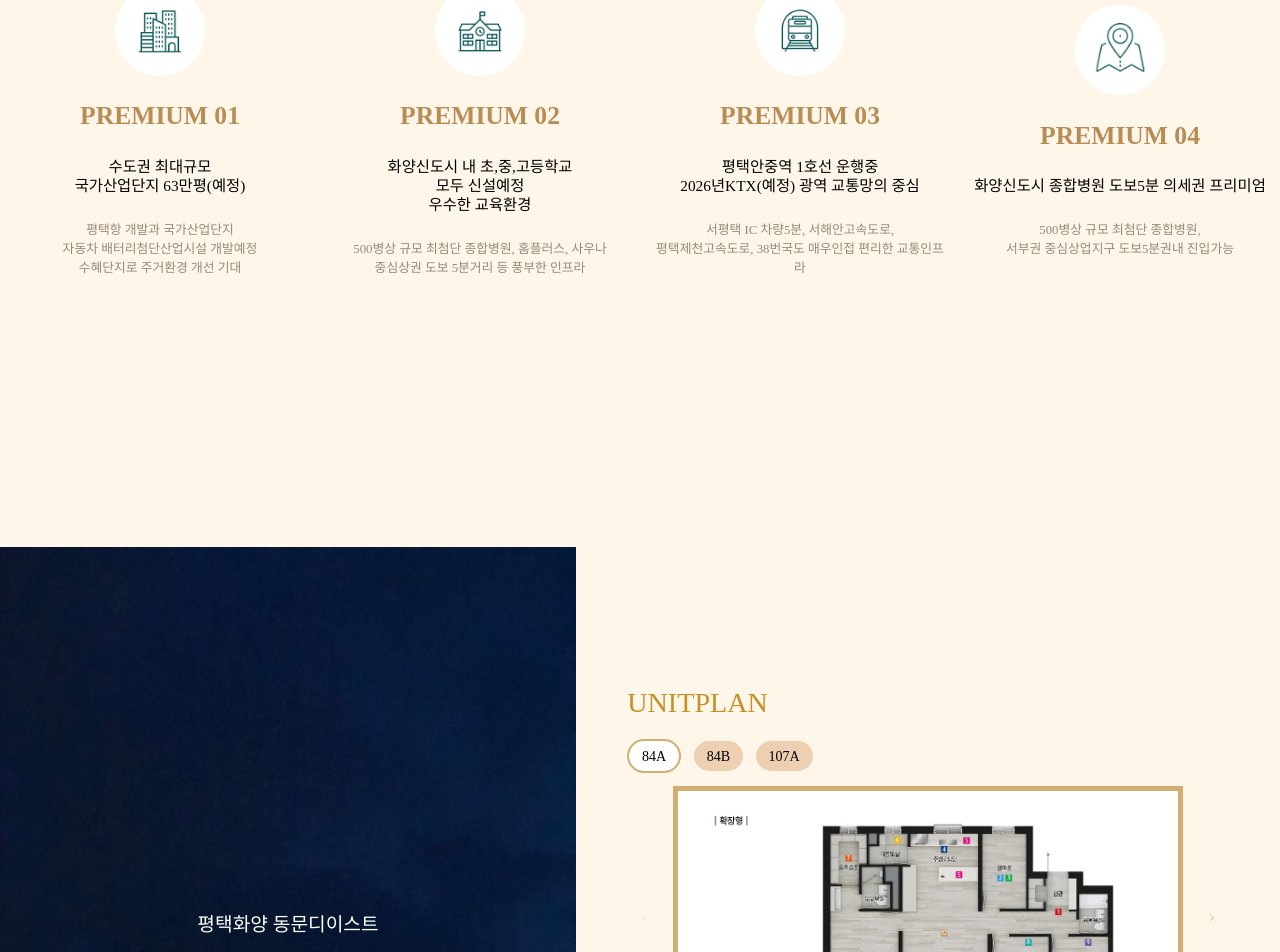
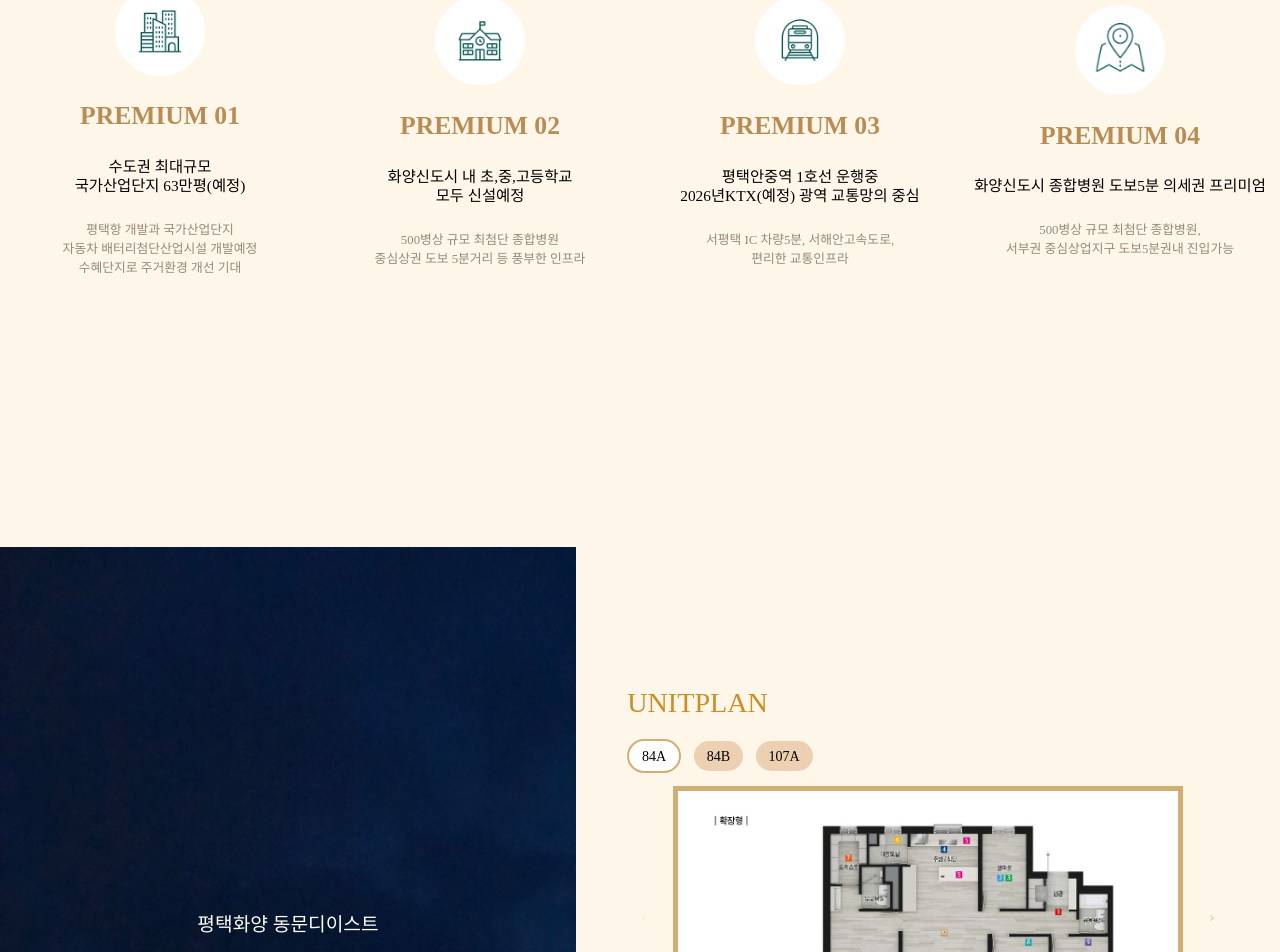
Before and after one commit to parkjihun22/Dongmun-DiEast, a React (Create React App) app: page / in a window 1280 px wide. Shown: the part 3280-4232 px from the top of the page. Built offline with nearby package versions, Linux system fonts and the light colour scheme; a web font is replaced by a local one.

Commit message:
feat : 메인수정

```diff
--- a/src/pages/Main/Main.jsx
+++ b/src/pages/Main/Main.jsx
@@ -56,9 +56,8 @@ const section3Contents = [
     imgSrc: section3_Image2,
     title: "PREMIUM 02",
     text1: `화양신도시 내 초,중,고등학교<br />
-			  	  모두 신설예정 <br />
-			  	  우수한 교육환경`,
-    text2: `500병상 규모 최첨단 종합병원, 홈플러스, 사우나<br />
+			  	  모두 신설예정 `,
+    text2: `500병상 규모 최첨단 종합병원 <br />
 			  	  중심상권 도보 5분거리 등 풍부한 인프라`,
     link: "/LocationEnvironment/intro",
     linkText: "더 알아보기 >",
@@ -69,7 +68,7 @@ const section3Contents = [
     text1: `평택안중역 1호선 운행중<br />
 			      2026년KTX(예정) 광역 교통망의 중심`,
     text2: `서평택 IC 차량5분, 서해안고속도로,<br />
-				    평택제천고속도로, 38번국도 매우인접 편리한 교통인프라`,
+				    편리한 교통인프라`,
     link: "/LocationEnvironment/intro",
     linkText: "더 알아보기 >",
   },
```
